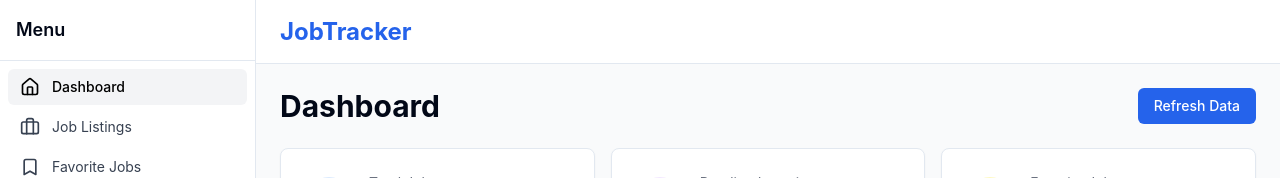
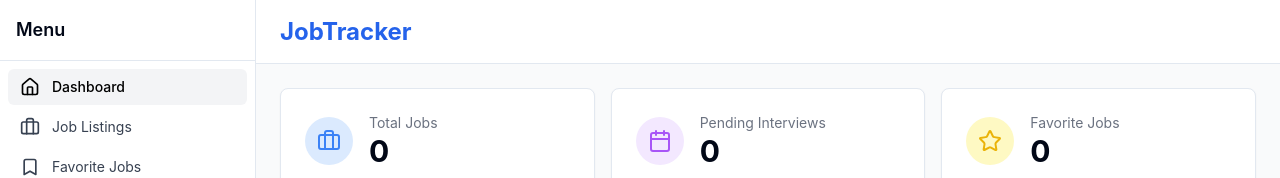
Before and after one commit to deddecco/senior-capstone-spring-2025, a React (Create React App) app in the folder frontend/: page /dashboard in a window 1280 px wide. Shown: the top 178 px of the page. Built offline with nearby package versions, Linux system fonts and the light colour scheme; no server answers.

Commit message:
remove testing btn

```diff
--- a/frontend/src/pages/dashboard/Dashboard.js
+++ b/frontend/src/pages/dashboard/Dashboard.js
@@ -291,16 +291,6 @@ const Dashboard = () => {
                 </div>
             )}
 
-            <div className="flex items-center justify-between">
-                <h1 className="text-3xl font-bold">Dashboard</h1>
-                <button
-                    onClick={fetchDashboardData}
-                    className="rounded-md bg-blue-600 px-4 py-2 text-sm font-medium text-white hover:bg-blue-700"
-                >
-                    Refresh Data
-                </button>
-            </div>
-
             {/* Stats Cards */}
             <div className="grid grid-cols-1 gap-4 md:grid-cols-3">
                 <div className="rounded-lg border bg-white p-6 shadow-sm">
```
